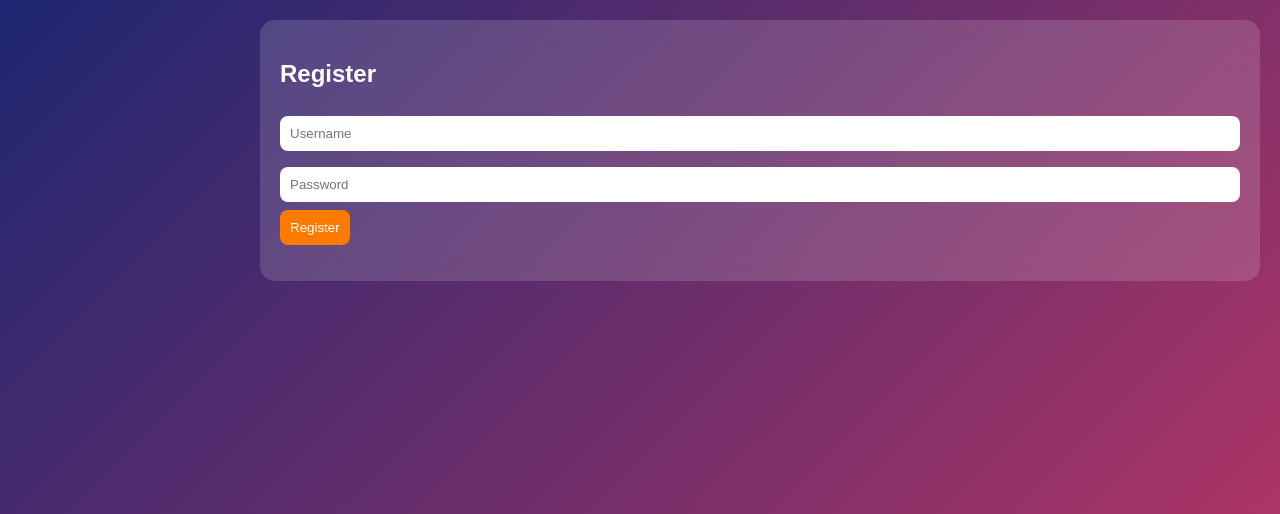
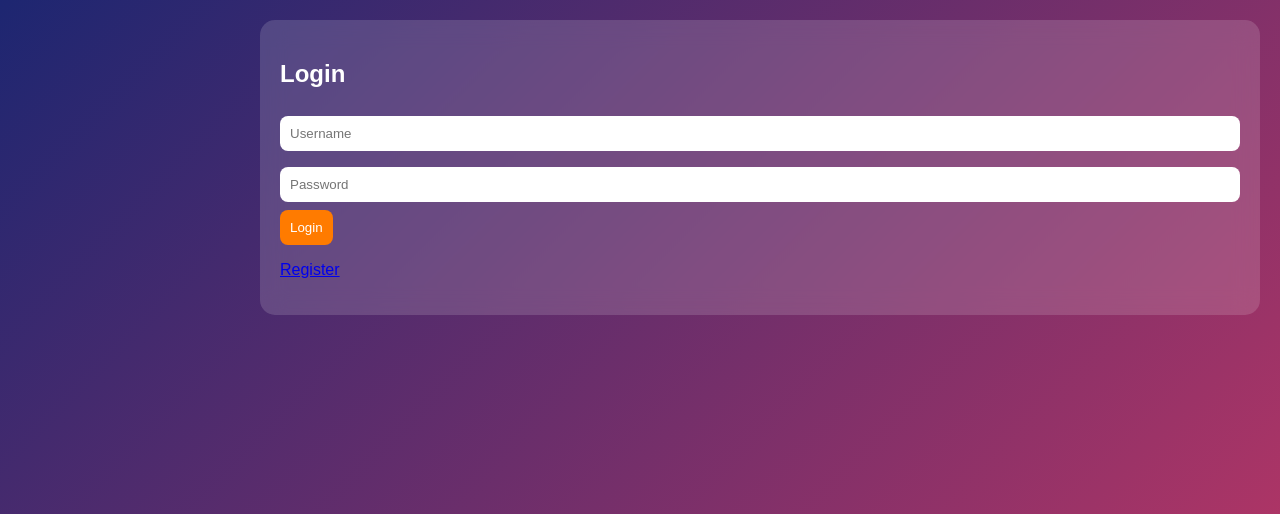
Before and after one commit to rajeshjhenkar338-byte/Fitness-app, a Flask app: page /login in a window 1280 px wide. Shown: the top 514 px of the page. Run offline with Flask 3, Linux system fonts and the light colour scheme.

Commit message:
Update login.html

```diff
--- a/templates/login.html
+++ b/templates/login.html
@@ -2,11 +2,12 @@
 
 <div class="main">
   <div class="card">
-    <h2>Register</h2>
+    <h2>Login</h2>
     <form method="POST">
       <input name="username" placeholder="Username">
       <input name="password" type="password" placeholder="Password">
-      <button>Register</button>
+      <button>Login</button>
     </form>
+    <p><a href="/register">Register</a></p>
   </div>
 </div>
```
